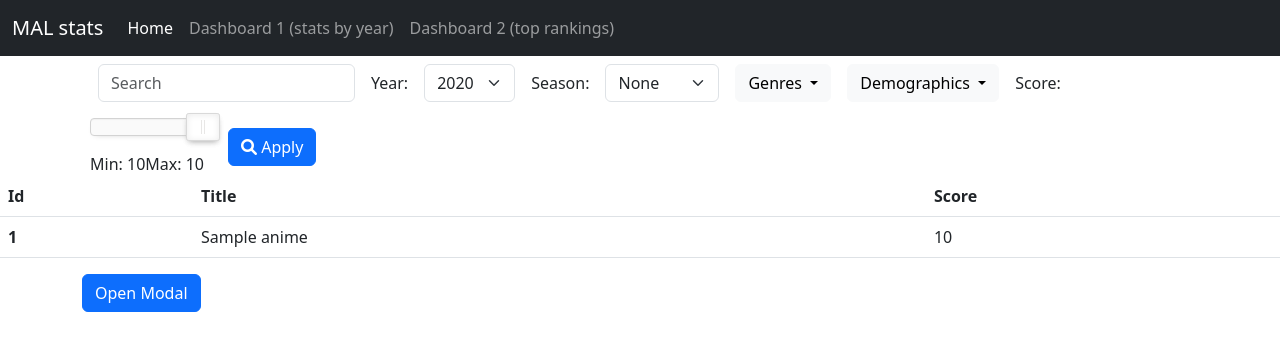
After one commit to BrunoPascoa76/VI-2024-project, a Python web app: template templates/homepage.html in a window 1280 px wide. The commit adds this page. Shown: the top 351 px of the page. Run offline with Jinja, Linux system fonts and the light colour scheme; the template is opened without the code that fills it: most values are stand-ins (such as "Sample title", 1, 10 or a date in 2020); some libraries are stand-ins or nearby versions.

Commit message:
Commit before going home

```diff
--- a/templates/anime_details.html
+++ b/templates/anime_details.html
@@ -29,7 +29,7 @@
                           <li class="list-group-item">End Date: <span id="animeEndDate"></span></li>
                           <li class="list-group-item">Status: <span id="animeStatus"></span></li>
                           <li class="list-group-item">Genre: <span id="animeGenres"></span></li>
-                          <li class="list-group-item">Source: <span id="animeDemographics"></span></li>
+                          <li class="list-group-item">Demographics: <span id="animeDemographics"></span></li>
                         </ul>
                     </div>
                 </div>
--- a/templates/dashboard_base.html
+++ b/templates/dashboard_base.html
@@ -15,6 +15,9 @@
           </button>
           <div class="collapse navbar-collapse" id="navbarSupportedContent">
             <ul class="navbar-nav me-auto mb-2 mb-lg-0">
+              <li class="nav-item">
+                <a class="nav-link" aria-current="page" href="home">Home</a>
+              </li>
               <li class="nav-item">
                 <a class="nav-link {% if dashboard_url=='/dashboard1' %}active{% endif %}" aria-current="page" href="dashboard1">Dashboard 1 (stats by year)</a>
               </li>
--- /dev/null
+++ b/templates/homepage.html
@@ -0,0 +1,213 @@
+<!doctype html>
+<html lang="en">
+
+<head>
+    <meta charset="utf-8">
+    <meta name="viewport" content="width=device-width, initial-scale=1">
+    <title>{%block title%}Dashboard1{%endblock%}</title>
+    <link href="https://cdn.jsdelivr.net/npm/bootstrap@5.2.3/dist/css/bootstrap.min.css" rel="stylesheet"
+        integrity="sha384-rbsA2VBKQhggwzxH7pPCaAqO46MgnOM80zW1RWuH61DGLwZJEdK2Kadq2F9CUG65" crossorigin="anonymous">
+    <link rel="stylesheet" href="https://cdnjs.cloudflare.com/ajax/libs/font-awesome/6.0.0-beta3/css/all.min.css">
+    <link rel="stylesheet" href="https://cdnjs.cloudflare.com/ajax/libs/bootstrap/5.3.0/css/bootstrap.min.css">
+    <link rel="stylesheet" href="https://cdnjs.cloudflare.com/ajax/libs/noUiSlider/15.6.0/nouislider.min.css">
+
+</head>
+
+<body>
+    <nav class="navbar navbar-expand-lg navbar-dark bg-dark">
+        <div class="container-fluid">
+            <a class="navbar-brand" href="#">MAL stats</a>
+            <button class="navbar-toggler" type="button" data-bs-toggle="collapse"
+                data-bs-target="#navbarSupportedContent" aria-controls="navbarSupportedContent" aria-expanded="false"
+                aria-label="Toggle navigation">
+                <span class="navbar-toggler-icon"></span>
+            </button>
+            <div class="collapse navbar-collapse" id="navbarSupportedContent">
+                <ul class="navbar-nav me-auto mb-2 mb-lg-0">
+                    <li class="nav-item">
+                        <a class="nav-link active" aria-current="page" href="home">Home</a>
+                    </li>
+                    <li class="nav-item">
+                        <a class="nav-link {% if dashboard_url=='/dashboard1' %}active{% endif %}" aria-current="page"
+                            href="dashboard1">Dashboard 1 (stats by year)</a>
+                    </li>
+                    <li class="nav-item">
+                        <a class="nav-link {%if dashboard_url=='/dashboard2' %}active{% endif %}" aria-current="page"
+                            href="/dashboard2">Dashboard 2 (top rankings)</a>
+                    </li>
+                </ul>
+            </div>
+        </div>
+    </nav>
+
+
+    <div class="container mt-2">
+        <form action="/home" method="get" class="row row-cols-lg-auto g-3 align-items-center">
+            <div class="col">
+                <label for="search" class="sr-only">Search:</label>
+            </div>
+            <div class="col">
+                <input type="text" class="form-control" id="search" name="search" placeholder="Search">
+            </div>
+
+            <div class="col">
+                <label for="filter_by_year" class="form-check-label">Year:</label>
+            </div>
+
+            <div class="col">
+                <select name="year" id="yearSelect" class="form-select">
+                    <option value="">None</option>
+                    {% for year in years %}
+                    <option value="{{year}}" {% if year == filters.year %}selected{% endif %}>{{year}}</option>
+                    {% endfor %}
+                </select>
+            </div>
+
+            <div class="col">
+                <label for="filter_by_season" class="form-check-label">Season:</label>
+            </div>
+
+            <div class="col">
+                <select name="season" id="yearSelect" class="form-select">
+                    <option value="">None</option>
+                    {% for season in ["winter","spring","summer","fall"] %}
+                    <option value="{{season}}" {% if season == filters.season %}selected{% endif %}>{{season}}</option>
+                    {% endfor %}
+                </select>
+            </div>
+
+            <div class="col dropdown">
+                <button class="dropdown-toggle btn btn-light" type="button" id="dropdownMenuButton"
+                    data-bs-toggle="dropdown" aria-expanded="false">
+                    Genres
+                </button>
+                <ul class="dropdown-menu" aria-labelledby="dropdownMenuButton">
+                    {% for genre in genres %}
+                    <li>
+                        <div class="form-check dropdown-item" style="pointer-events: none;">
+                            <input class="form-check-input dropdown-checkbox" type="checkbox" name="genres" value="{{genre}}"
+                                id="flexCheckChecked" style="pointer-events:auto">
+                            <label class="form-check-label" for="check_{{genre}}">
+                                {{genre}}
+                            </label>
+                        </div>
+                    </li>
+                    {% endfor %}
+                </ul>
+            </div>
+
+            <div class="col dropdown">
+                <button class="dropdown-toggle btn btn-light" type="button" id="dropdownMenuButton"
+                    data-bs-toggle="dropdown" aria-expanded="false">
+                    Demographics
+                </button>
+                <ul class="dropdown-menu" aria-labelledby="dropdownMenuButton">
+                    {% for demographic in demographics %}
+                    <li>
+                        <div class="form-check dropdown-item" style="pointer-events: none;">
+                            <input class="form-check-input dropdown-checkbox" name="demographics" type="checkbox"
+                                value="{{demographic}}" id="flexCheckChecked" style="pointer-events:auto">
+                            <label class="form-check-label" for="check_{{demographic}}">
+                                {{demographic}}
+                            </label>
+                        </div>
+                    </li>
+                    {% endfor %}
+                </ul>
+            </div>
+
+            <div class="col">Score:</div>
+
+            <div class="col mx-2">
+                <div id="score-slider"></div>
+                <div class="mt-3 d-flex flex-row justify-content-between">
+                    <span>Min: <span id="min-value">0</span></span>
+                    <span class="float-end">Max: <span id="max-value">100</span></span>
+                </div>
+                    <input type="hidden" name="min_score" id="min-score-input" value="0">
+                    <input type="hidden" name="max_score" id="max-score-input" value="100">
+            </div>
+
+            <div class="col">
+                <button type="submit" class="btn btn-primary"><i class="fa fa-search" aria-hidden="true"></i>
+                    Apply</button>
+            </div>
+        </form>
+    </div>
+
+    <table class="table table-hover">
+        <thead>
+            <tr>
+                <th scope="col">Id</th>
+                <th scope="col">Title</th>
+                <th scope="col">Score</th>
+            </tr>
+        </thead>
+        <tbody>
+            {% for anime in animes %}
+            <tr onclick="showModal({{anime.anime_id}})">
+                <th scope="row">{{anime.anime_id}}</th>
+                <td>{{anime.title}}</td>
+                <td>{{anime.score}}</td>
+            </tr>
+            {% endfor %}
+        </tbody>
+    </table>
+
+    {% include "anime_details.html" %}
+
+
+    <script src="https://code.jquery.com/jquery-3.6.0.min.js"></script>
+    <script src="https://cdn.jsdelivr.net/npm/bootstrap@5.2.3/dist/js/bootstrap.bundle.min.js"
+        integrity="sha384-kenU1KFdBIe4zVF0s0G1M5b4hcpxyD9F7jL+jjXkk+Q2h455rYXK/7HAuoJl+0I4"
+        crossorigin="anonymous"></script>
+    <script src="https://cdnjs.cloudflare.com/ajax/libs/noUiSlider/15.6.0/nouislider.min.js"></script>
+    <script>
+        $('.dropdown-menu').on('click', function (event) {
+            event.stopPropagation();
+        });
+    </script>
+    <script>
+        var slider = document.getElementById('score-slider');
+        var min_value = {{ filters.min_score if filters.min_score is defined else 0 }};
+        var max_value = {{ filters.max_score if filters.max_score is defined else 100 }};
+
+        noUiSlider.create(slider, {
+            start: [min_value, max_value], // Starting values
+            connect: true, // Connect the two handles
+            range: {
+                'min': 0,
+                'max': 10
+            }
+        });
+
+        // Update min and max value displays and hidden inputs
+        slider.noUiSlider.on('update', function (values, handle) {
+            document.getElementById('min-value').innerHTML = Math.round(values[0]);
+            document.getElementById('max-value').innerHTML = Math.round(values[1]);
+
+            // Set hidden inputs to current slider values
+            document.getElementById('min-score-input').value = Math.round(values[0]);
+            document.getElementById('max-score-input').value = Math.round(values[1]);
+        });
+    </script>
+    <script>
+        function showModal(anime_id) {
+            var response=fetch("api/anime/"+anime_id+"/details");
+            response.then((response) => response.json()).then((data) => {
+                $("#animeTitle").text(data.title);
+                $("#animeImage").attr("src", data.main_picture);
+                $("#animeScore").text(data.score);
+                $("#animeScoredBy").text(data.scored_by);
+                $("#animeStartDate").text(data.start_date);
+                $("#animeEndDate").text(data.end_date);
+                $("#animeStatus").text(data.status);
+                $("#animeGenres").text(data.genres);
+                $("#animeDemographics").text(data.demographics);
+                $("#myModal").modal("show");
+            });
+        }
+    </script>
+</body>
+
+</html>
```
Also changed, not shown: app.py (+11 -5 lines).
